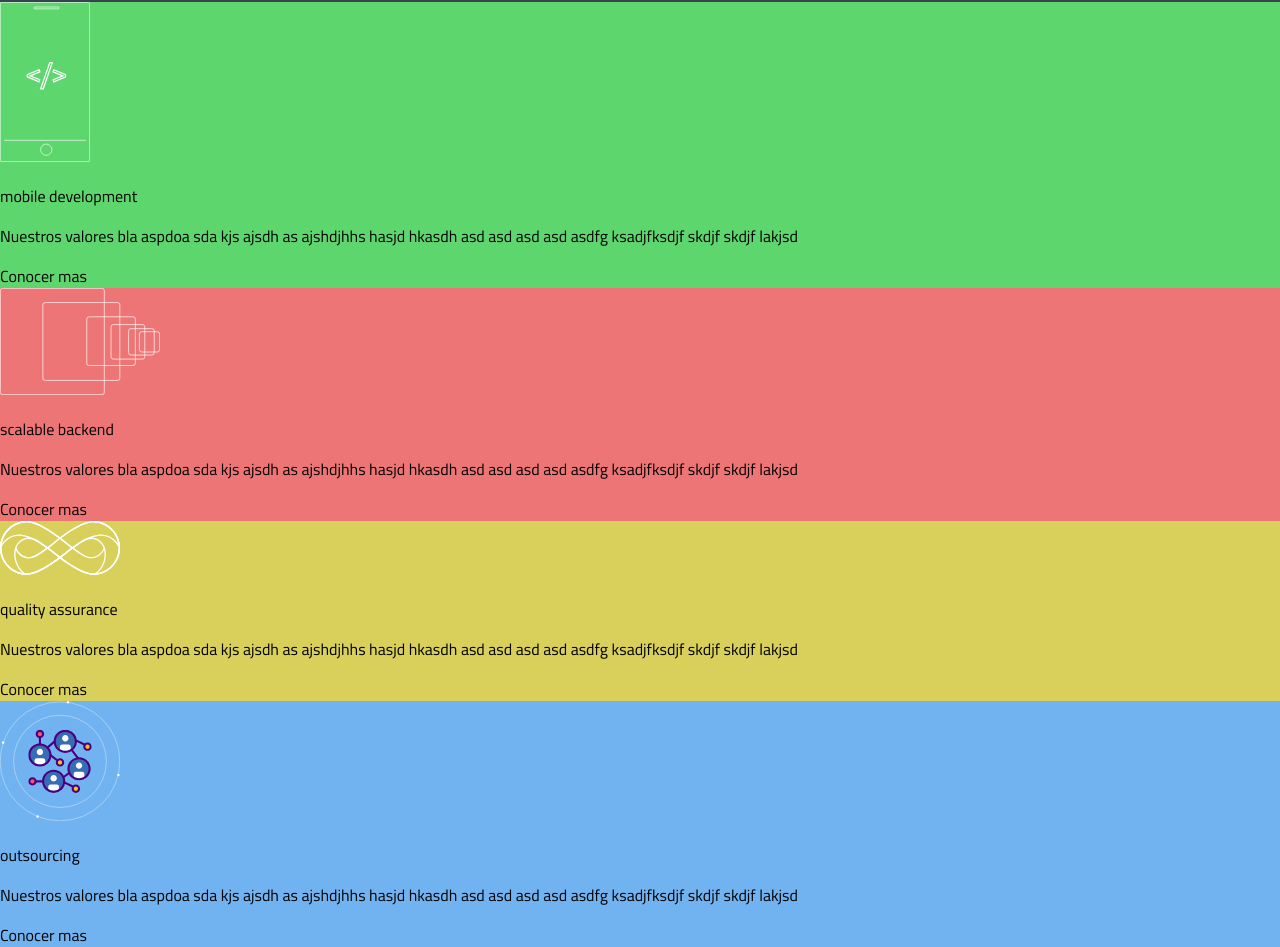
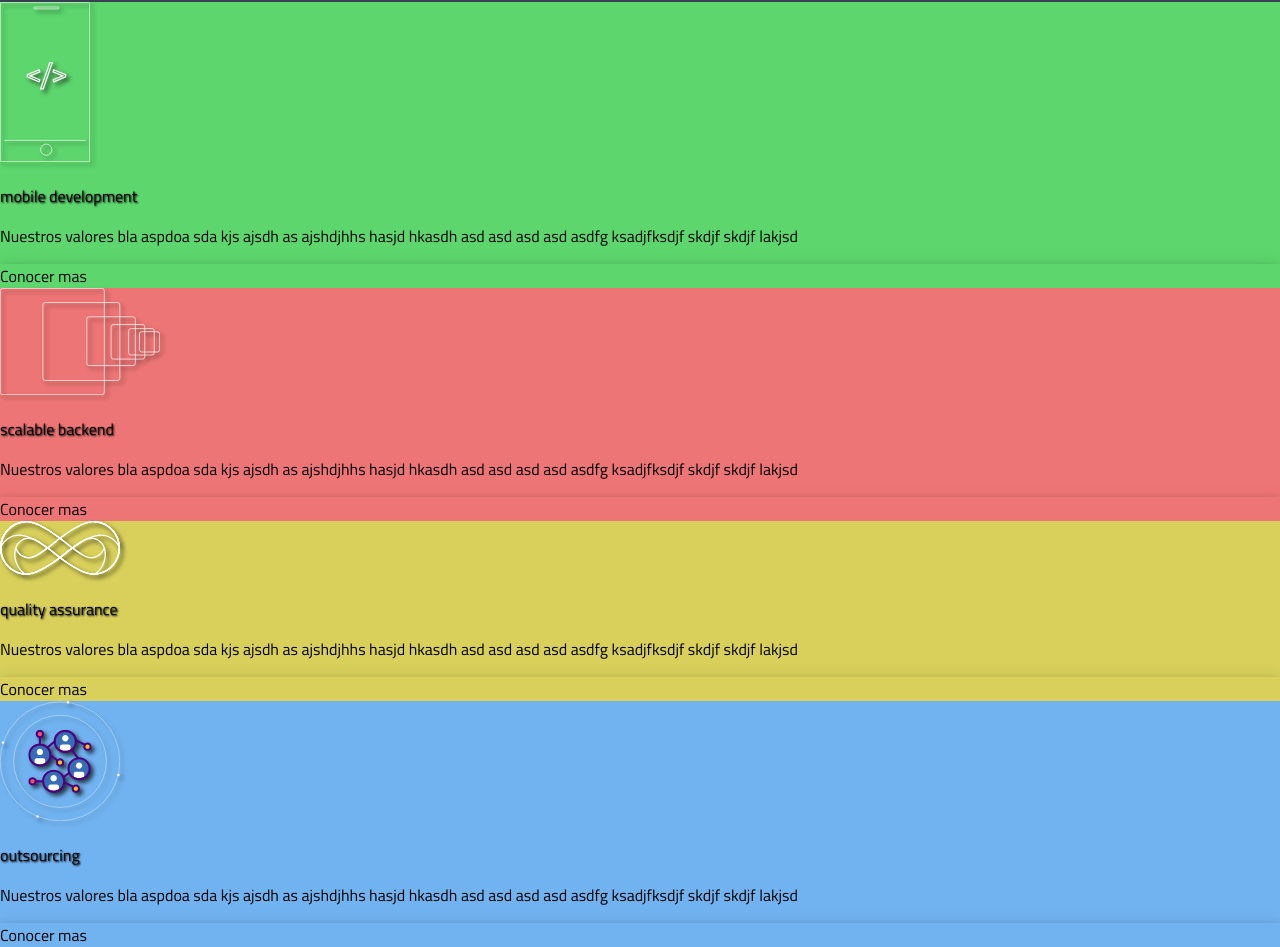
Before and after one commit to narzaut/iteclabs-landing, a Next.js app: page / in a window 1280 px wide. Shown: the part 776-1723 px from the top of the page. Built offline with nearby package versions, Linux system fonts and the light colour scheme.

Commit message:
added fonts

```diff
--- a/components/Service.jsx
+++ b/components/Service.jsx
@@ -1,15 +1,15 @@
-export const Service = ({ backgroundColor, imgSrc, imgWidth, title, description }) => {
+export const Service = ({ backgroundColor, imgSrc, title, description }) => {
     return (
-      <div className={` ${backgroundColor} px-10 text-gray-100  text-gray-200 flex flex-col gap-2  py-14 w-full  overflow-hidden `}>
+      <div className={` ${backgroundColor} px-10 text-white flex flex-col gap-2  py-14 w-full  overflow-hidden `}>
         { imgSrc  && <img src={ imgSrc } className={`self-center pb-12  `} alt="" /> }
-        <div className='flex '>
+        <div className='flex text-shadow'>
             <p className='font-bold text-4xl uppercase pb-2 max-w-min '>{ title }</p>
         </div>
-        <div className='w-full flex items-center justify-center flex-col'>
+        <div className=' w-full flex items-center justify-center flex-col'>
             <p className='text-2xl '>{ description }</p>
         </div>
         <div className='flex w-full justify-end pt-8'>
-            <div className={`bg-transparent hover:bg-white hover-text transition select-none cursor-pointer text-xl border p-2 rounded border-white`}>Conocer mas</div>
+            <div className={`card-shadow font-bold bg-transparent hover:bg-white hover-text transition select-none cursor-pointer text-xl border p-2 rounded border-white`}>Conocer mas</div>
         </div>
       </div>
     )
--- a/pages/index.js
+++ b/pages/index.js
@@ -15,6 +15,10 @@ export default function Home() {
       <Head>
         <title>iTec Labs - Instituto Tecnologico Rio Cuarto</title>
         <link rel="icon" href="./assets/favicon.png" />
+        <link
+          href='https://fonts.googleapis.com/css2?family=Titillium+Web:wght@300;400;600;700&display=swap'
+          rel='stylesheet'
+        />
       </Head>
       {data &&
        <>
--- a/styles/estilos.css
+++ b/styles/estilos.css
@@ -6,7 +6,6 @@
 #  \___/____/____/··
 #  ·················
 */
-@import url('https://fonts.googleapis.com/css2?family=Titillium+Web:wght@300;400;600;700&display=swap');
 /* -------------------------------------------  */
 html, body{
   margin:0;
@@ -175,6 +174,7 @@ input:checked ~ .dot {
 
 .gray-card img{
 	width: 100px;
+	filter: drop-shadow( 3px 3px 2px rgba(0, 0, 0, .7));	/* Similar syntax to box-shadow */
 }
 
 .gray-card .hover-text:hover{
@@ -189,6 +189,8 @@ input:checked ~ .dot {
 
 .red-card img{
 	width: 160px;
+	filter: drop-shadow( 3px 3px 2px rgba(0, 0, 0, .7));	/* Similar syntax to box-shadow */
+
 }
 
 .red-card .hover-text:hover{
@@ -198,10 +200,13 @@ input:checked ~ .dot {
 
 .green-card{
 	background-color: rgb(93, 214, 109);
+
 }
 
 .green-card img{
 	width: 90px;
+	filter: drop-shadow( 3px 3px 2px rgba(0, 0, 0, .7));	/* Similar syntax to box-shadow */
+
 }
 
 .green-card .hover-text:hover{
@@ -211,10 +216,13 @@ input:checked ~ .dot {
 
 .yellow-card{
 	background-color: rgb(216, 208, 91);
+
 }
 
 .yellow-card img{
 	width: 120px;
+	filter: drop-shadow( 3px 3px 2px rgba(0, 0, 0, .7));	/* Similar syntax to box-shadow */
+
 }
 
 .yellow-card .hover-text:hover{
@@ -225,10 +233,13 @@ input:checked ~ .dot {
 
 .blue-card{
 	background-color: rgb(113, 179, 240);
+
 }
 
 .blue-card img{
 	width: 120px;
+	filter: drop-shadow( 3px 3px 2px rgba(0, 0, 0, .7));	/* Similar syntax to box-shadow */
+
 }
 
 .blue-card .hover-text:hover{
```
